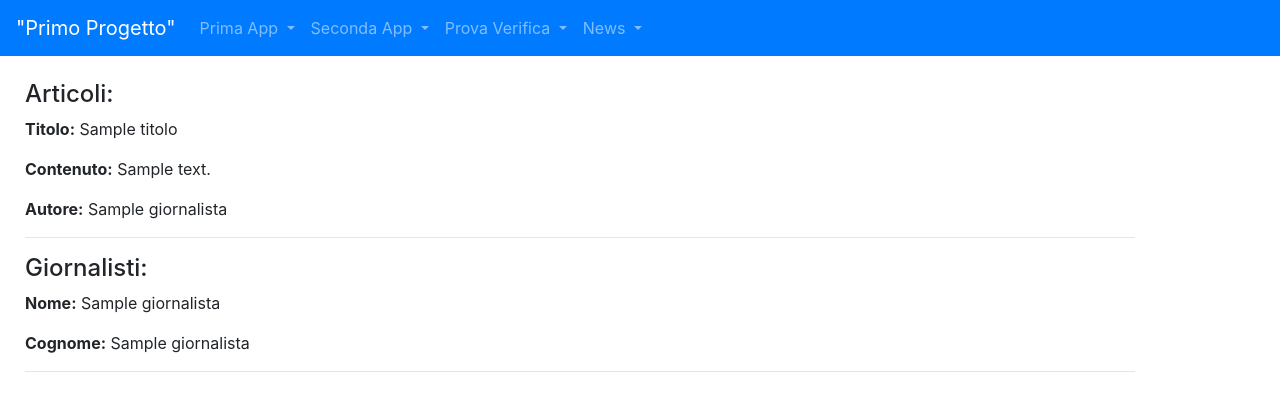
After one commit to FakeGTs/primo_progetto, a Django app: template news/templates/news/homeview.html in a window 1280 px wide. The commit adds this page. Shown: the top 411 px of the page. Run offline with Django 5.2, Linux system fonts and the light colour scheme; the template is opened without the code that fills it: most values are stand-ins (such as "Sample title", 1, 10 or a date in 2020).

Commit message:
finito news

```diff
--- /dev/null
+++ b/news/templates/news/homeview.html
@@ -0,0 +1,21 @@
+{% extends 'base.html'%}
+{% block title%}
+    Articoli e Giornalisti
+{% endblock title%}
+{% block content%}
+
+<h4> Articoli:</h4>
+    {%for articolo in articoli%}
+        <p> <strong> Titolo:</strong> {{articolo.titolo}}</p>
+        <p> <strong> Contenuto:</strong> {{articolo.contenuto}}</p>
+        <p> <strong> Autore:</strong> {{articolo.giornalista}}</p>
+        <hr>
+    {%endfor%}
+<h4> Giornalisti:</h4>
+    {%for giornalista in giornalisti%}
+        <p> <strong> Nome:</strong> {{giornalista.nome}}</p>
+        <p> <strong> Cognome:</strong> {{giornalista.cognome}}</p>
+        <hr>
+    {%endfor%}
+
+{% endblock content%}
--- a/primo_progetto/settings.py
+++ b/primo_progetto/settings.py
@@ -60,7 +60,8 @@ TEMPLATES = [
         'DIRS': [os.path.join(BASE_DIR, 'prima_app/templates/prima_app'),
                  os.path.join(BASE_DIR, 'templates'),
                  os.path.join(BASE_DIR, 'seconda_app/templates/seconda_app'),
-                 os.path.join(BASE_DIR, 'prova_pratica_0/templates/prova_pratica_0')],
+                 os.path.join(BASE_DIR, 'prova_pratica_0/templates/prova_pratica_0'),
+                 os.path.join(BASE_DIR, 'news/templates/news')],
 
         'APP_DIRS': True,
         'OPTIONS': {
--- a/templates/base.html
+++ b/templates/base.html
@@ -54,6 +54,17 @@
           <a class="dropdown-item" href="{% url 'prova_pratica_0:media'%}">Media</a>
         </div>
       </li>
+            <li class="nav-item dropdown">
+        <a class="nav-link dropdown-toggle" href="#" id="navbarDropdownSeconda" role="button" data-toggle="dropdown" aria-haspopup="true" aria-expanded="false">
+         News
+        </a>
+        <div class="dropdown-menu" aria-labelledby="navbarDropdown">
+          <a class="dropdown-item" href="{% url 'news:index'%}">Index</a>
+          <a class="dropdown-item" href="{% url 'news:homeview'%}">HomePage</a>
+
+
+        </div>
+      </li>
     </ul>
   </div>
     </nav>
--- a/templates/index_root.html
+++ b/templates/index_root.html
@@ -8,5 +8,7 @@
        <li> <a href="{% url 'prima_app:index'%}"> Index Prima App</a></li>
        <li> <a href="{% url 'seconda_app:index'%}">Index Seconda App</a></li>
        <li> <a href="{% url 'prova_pratica_0:index'%}">Index Prova Pratica_0</a></li>
+       <li> <a href="{% url 'news:index'%}">Index News</a></li>
+
     </ul>
 {%endblock content%}
```
Also changed, not shown: news/templates/news/articolo_detail.html (added, +10 -0 lines), news/templates/news/index.html (added, +10 -0 lines), news/urls.py (+5 -2 lines), news/views.py (+23 -4 lines), db.sqlite3.
